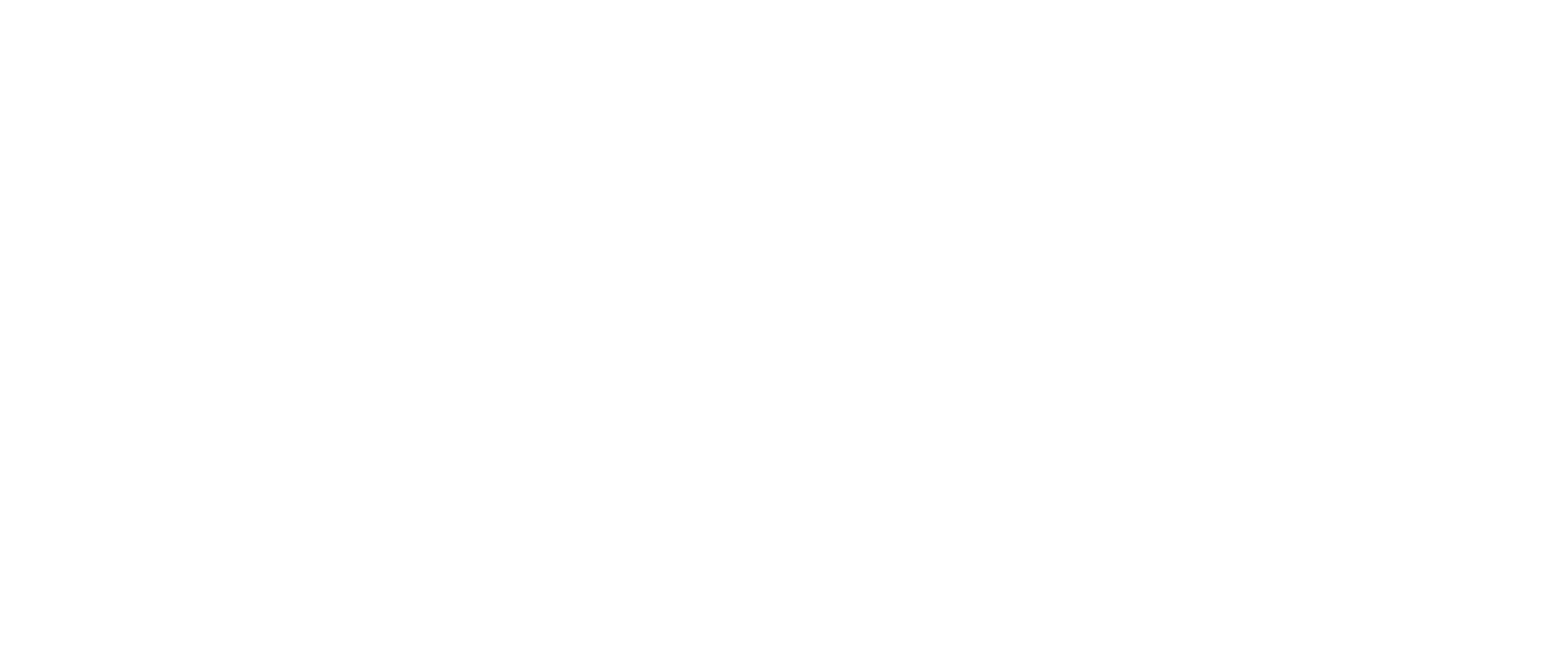
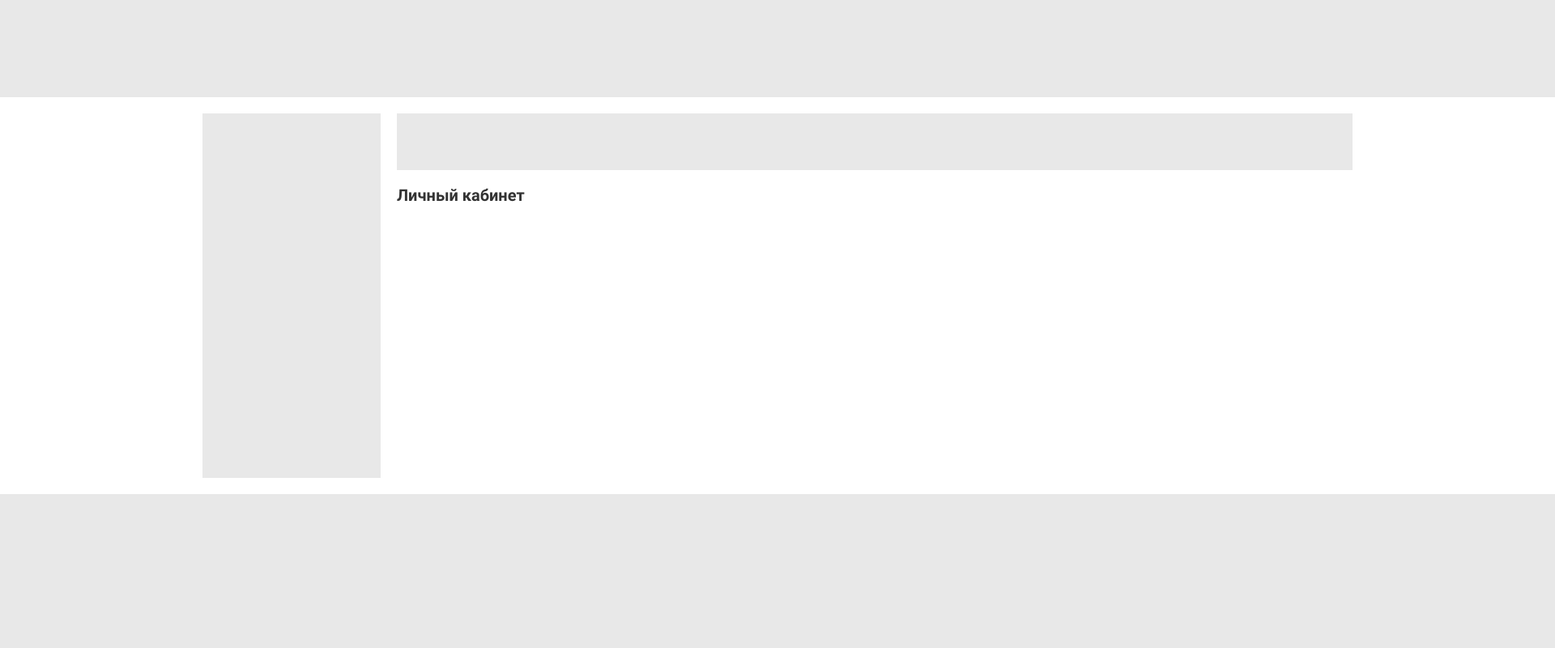
Before and after one commit to stahlberg-dev/Task_4, a plain HTML site: page index.html in a window 1280 px wide. Shown: the whole page at 81% size, 1920 px wide, since content can reach past the window. Drawn offline with Linux system fonts and the light colour scheme.

Commit message:
create grid structure

```diff
--- a/css/style.css
+++ b/css/style.css
@@ -5,3 +5,75 @@
 	font: normal normal 400 14px/1.2 Roboto;
 	color: #333;
 }
+
+.container {
+	/* width: 100%; */
+	min-width: 1920px;
+	min-height: 100vh;
+	display: grid;
+	grid-template-rows: 120px 70px 1fr 190px;
+	grid-template-columns: 1fr 220px 820px 340px 1fr;
+	grid-gap: 20px;
+	grid-template-areas: "header-area header-area header-area header-area header-area"
+		". aside-area search-area search-area ."
+		". aside-area main-area . ."
+		"footer-area footer-area footer-area footer-area footer-area";
+}
+
+/* Header styles start */
+
+.header {
+	grid-area: header-area;
+	background-color: #e8e8e8;
+}
+
+/* Header styles end */
+
+/* Aside styles start */
+
+.aside {
+	grid-area: aside-area;
+	background-color: #e8e8e8;
+}
+
+/* Aside styles end */
+
+/* Search styles start */
+
+.search {
+	grid-area: search-area;
+	background-color: #e8e8e8;
+}
+
+/* Search styles end */
+
+
+/* Main styles start */
+
+.main {
+	grid-area: main-area;
+	margin-bottom: 114px;
+	background-color: #fff;
+}
+
+h1 {
+	font-size: 20px;
+	line-height: 23px;
+	font-family: Roboto;
+	font-weight: 700;
+	text-align: left;
+	margin-bottom: 30px;
+}
+
+
+
+/* Main styles end */
+
+/* Footer styles start */
+
+.footer {
+	grid-area: footer-area;
+	background-color: #e8e8e8;
+}
+
+/* Footer styles end */
--- a/index.html
+++ b/index.html
@@ -13,6 +13,22 @@
 
 <body>
 
+    <div class="container">
+
+        <header class="header"></header>
+
+        <aside class="aside"></aside>
+
+        <nav class="search"></nav>
+
+        <main class="main">
+            <h1>Личный кабинет</h1>
+
+        </main>
+
+        <footer class="footer"></footer>
+
+    </div>
 
 	<script src="js/jquery-3.6.0.min.js"></script>
     <script src="js/script.js"></script>
```
